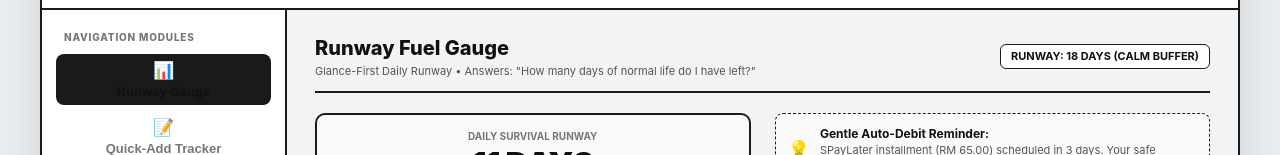
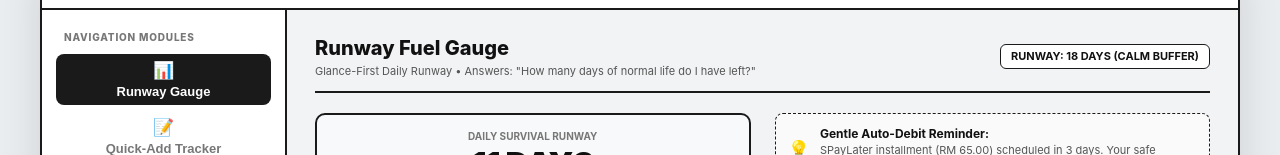
Before and after one commit to COMP2300-Group-1/Lofi-Prototype, a plain HTML site: page index.html in a window 1280 px wide. Shown: the part 207-362 px from the top of the page. Drawn offline with Linux system fonts and the light colour scheme.

Commit message:
Fix active desktop navigation text contrast

```diff
--- a/css/style.css
+++ b/css/style.css
@@ -1090,9 +1090,10 @@ body {
   letter-spacing: 0.02em;
 }
 
-.nav-tab-btn.active {
-  color: var(--text-main);
+.device-bottom-nav .nav-tab-btn.active {
+    color: var(--text-main);
 }
+
 
 .nav-tab-btn.active .nav-label {
   border-bottom: 2px solid var(--border-strong);
```
